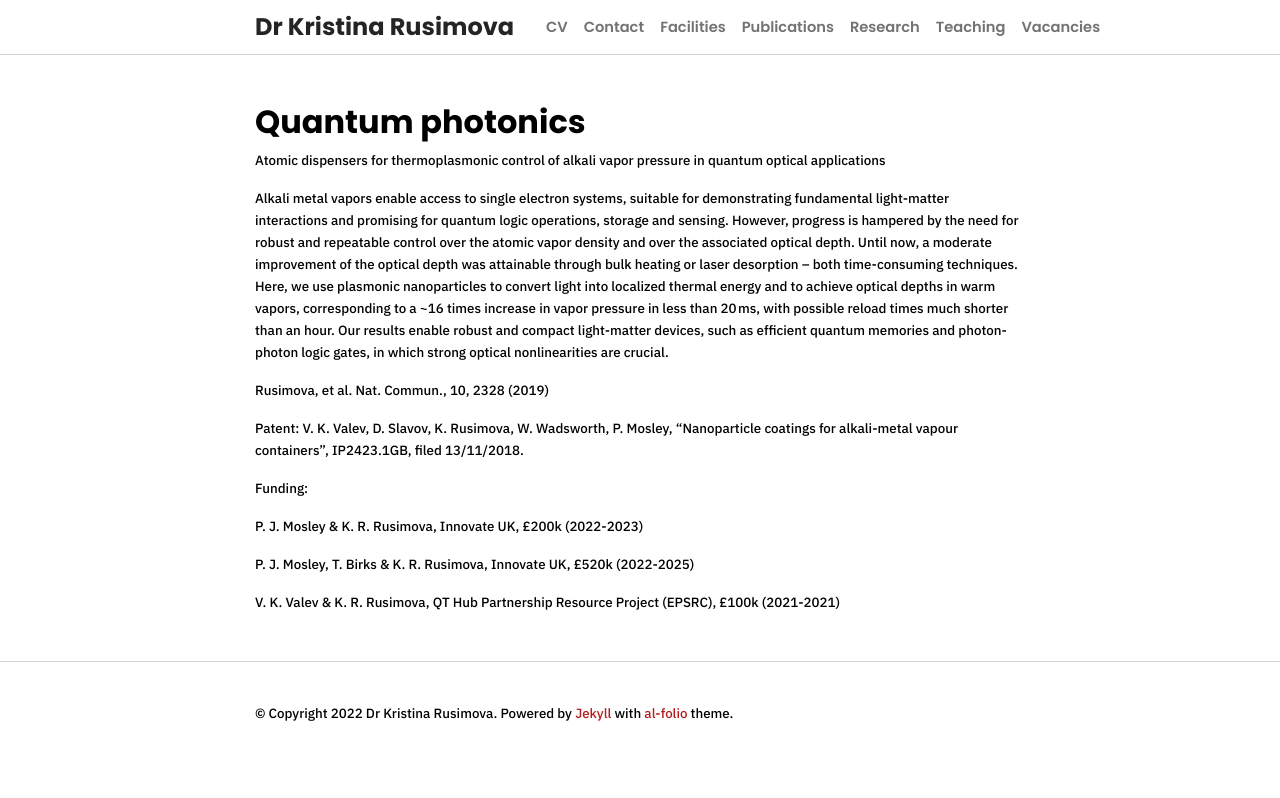
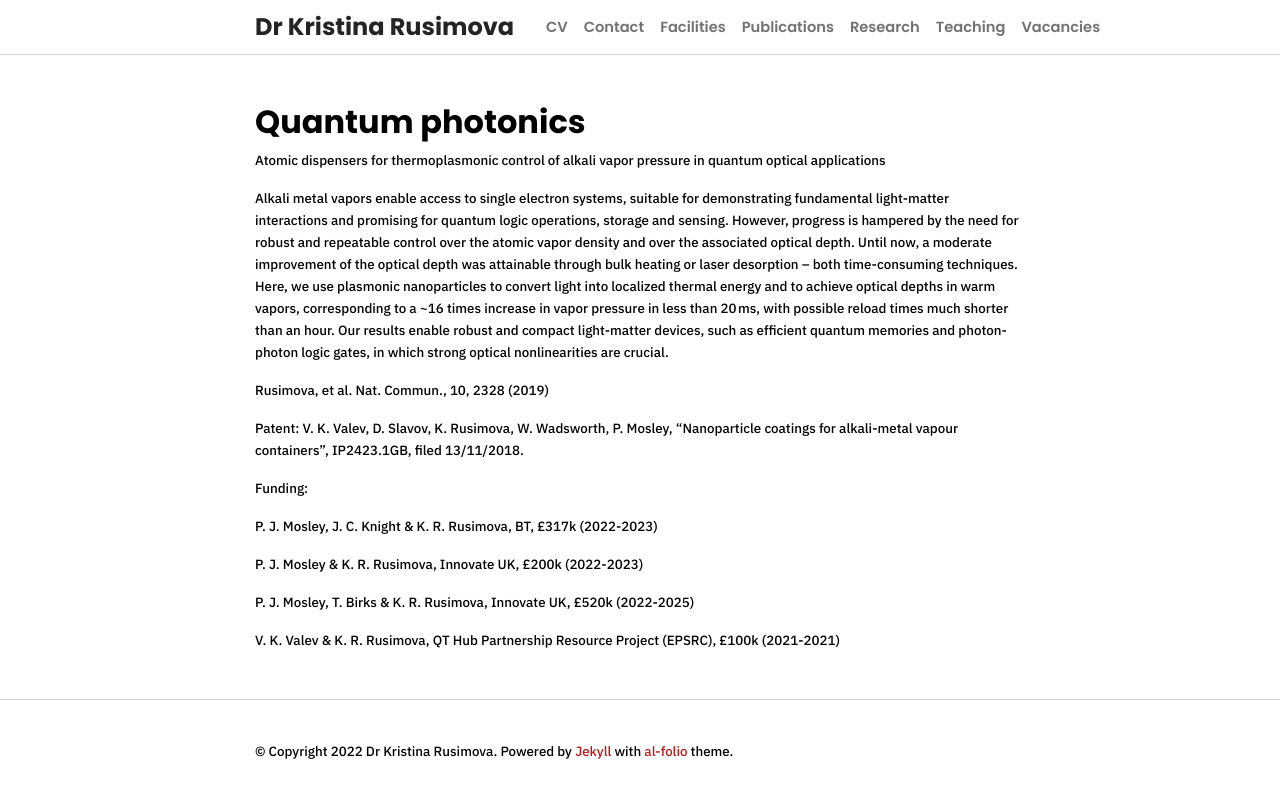
Before and after one commit to kristinarusimova/kristinarusimova.github.io, a Jekyll site: the page built from _projects/alkemmy.md, in a window 1280 px wide. Shown: the top 798 px of the page. Built offline with Jekyll 4.4.1, drawn with Linux system fonts in a browser that asks for light colours; nearby versions of some CDN libraries; a style sheet for code colours, icons or effects is not loaded.

Commit message:
Update alkemmy.md
added funding

```diff
--- a/_projects/alkemmy.md
+++ b/_projects/alkemmy.md
@@ -16,6 +16,8 @@ Alkali metal vapors enable access to single electron systems, suitable for demon
 
 **Funding:**
 
+  P. J. Mosley, J. C. Knight & K. R. Rusimova, BT, £317k (2022-2023)
+
   P. J. Mosley & K. R. Rusimova, Innovate UK, £200k (2022-2023)
 
   P. J. Mosley, T. Birks & K. R. Rusimova, Innovate UK, £520k (2022-2025)
```
